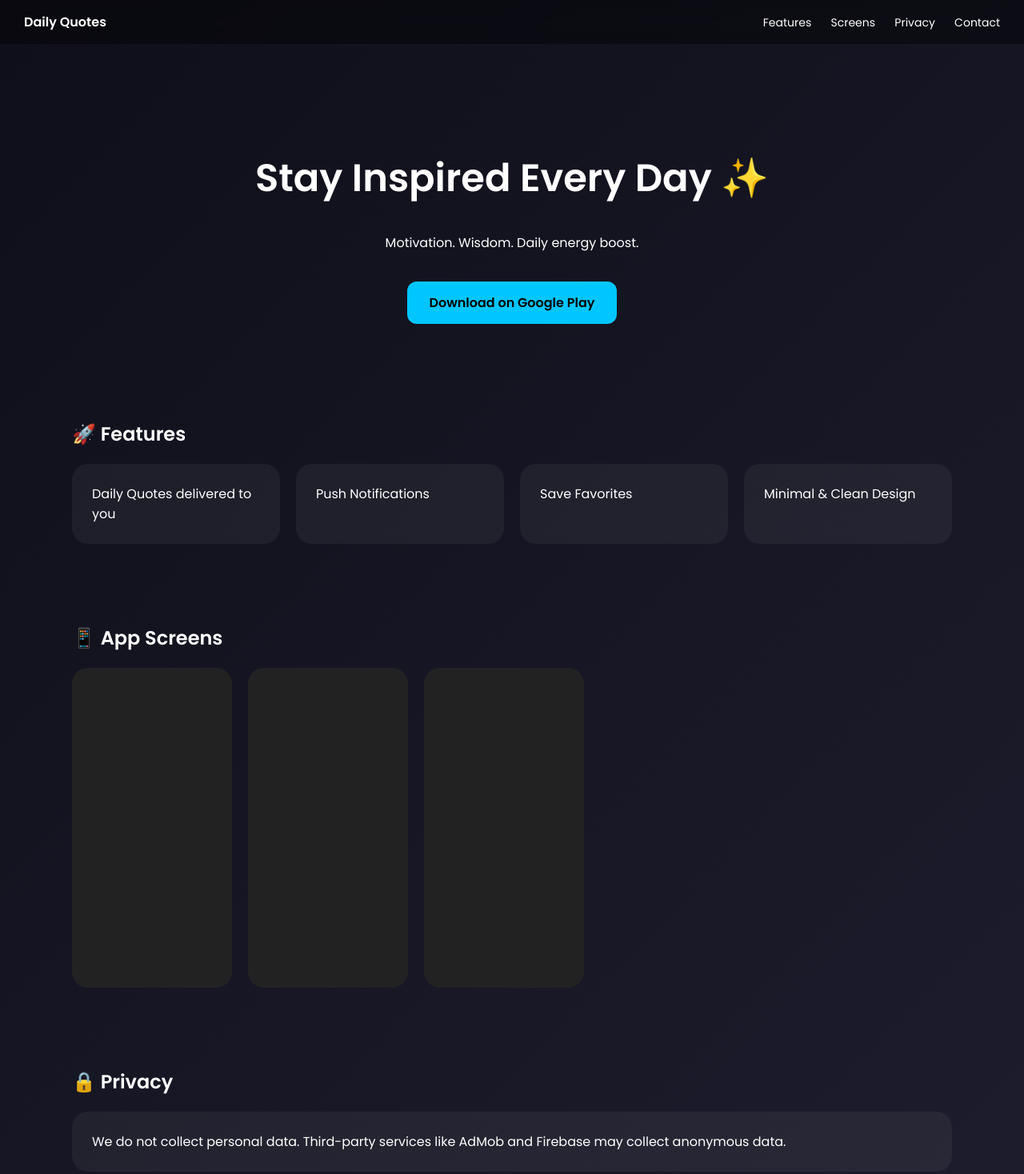
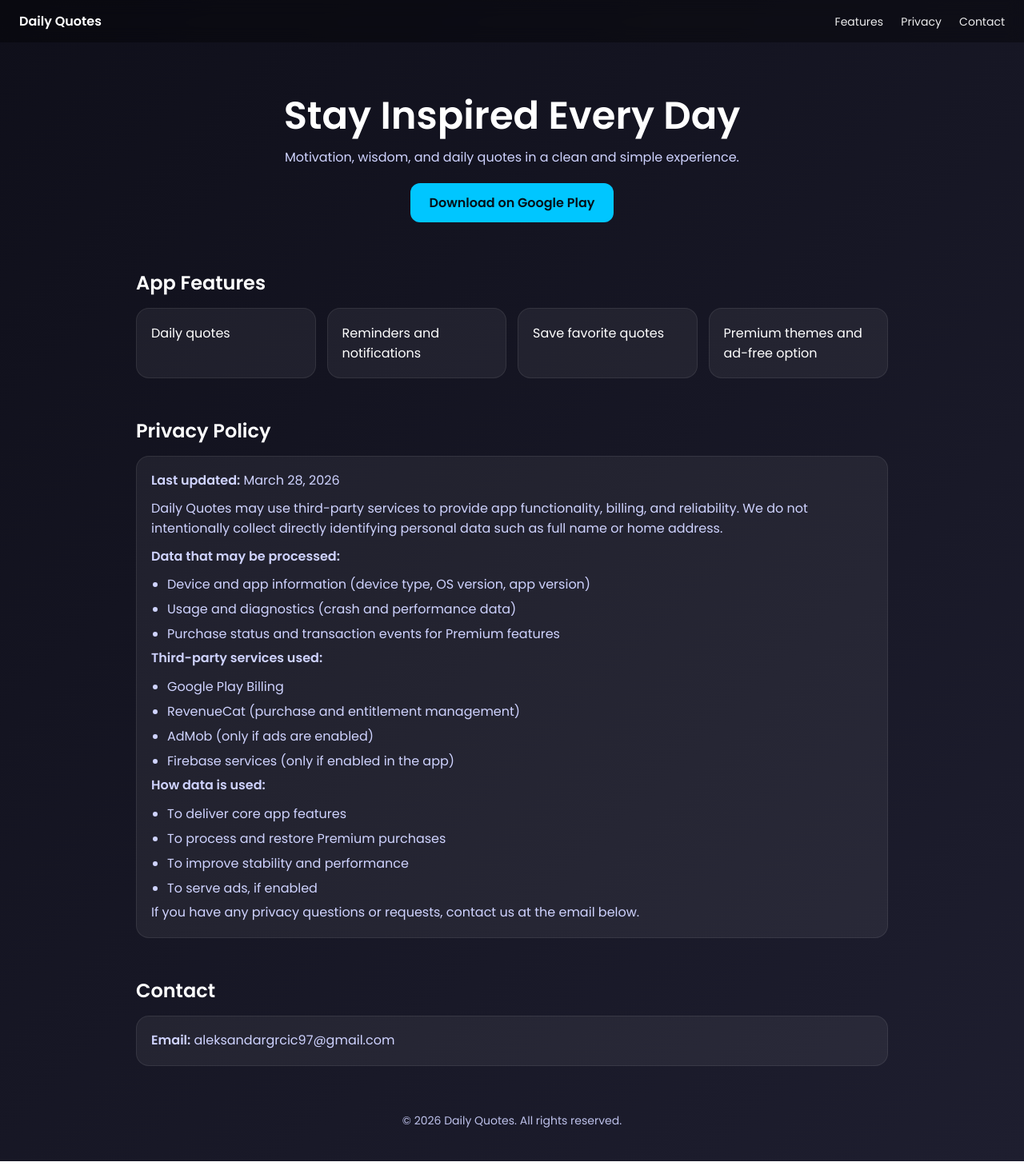
Before and after one commit to aleksandargrcic97/privacy-policy, a plain HTML site: page index.html in a window 1280 px wide. Shown: the top 1468 px of the page at 80% size. Drawn offline with Linux system fonts and the light colour scheme.

Commit message:
Update title and enhance privacy policy section

```diff
--- a/index.html
+++ b/index.html
@@ -3,149 +3,212 @@
 <head>
 <meta charset="UTF-8">
 <meta name="viewport" content="width=device-width, initial-scale=1.0">
-<title>Daily Quotes</title>
+<title>Daily Quotes - Privacy Policy</title>
 <link href="https://fonts.googleapis.com/css2?family=Poppins:wght@300;400;600&display=swap" rel="stylesheet">
+<style>
+:root {
+    --bg-1: #0f0f1a;
+    --bg-2: #1e1e2f;
+    --card: rgba(255, 255, 255, 0.06);
+    --text: #ffffff;
+    --muted: #cfd3ff;
+    --accent: #00c6ff;
+}
 
-<style>
+* {
+    box-sizing: border-box;
+}
+
 body {
     margin: 0;
-    font-family: 'Poppins', sans-serif;
-    background: linear-gradient(135deg, #0f0f1a, #1e1e2f);
-    color: white;
+    font-family: "Poppins", sans-serif;
+    background: linear-gradient(135deg, var(--bg-1), var(--bg-2));
+    color: var(--text);
 }
 
 nav {
     position: sticky;
     top: 0;
-    background: rgba(0,0,0,0.4);
+    z-index: 10;
+    background: rgba(0, 0, 0, 0.35);
     backdrop-filter: blur(10px);
-    padding: 15px 30px;
+    padding: 14px 24px;
     display: flex;
     justify-content: space-between;
+    align-items: center;
 }
 
 nav a {
-    color: white;
+    color: var(--text);
     text-decoration: none;
-    margin-left: 20px;
+    margin-left: 18px;
     font-size: 14px;
+    opacity: 0.92;
 }
 
 header {
     text-align: center;
-    padding: 100px 20px 60px;
+    padding: 64px 20px 34px;
 }
 
 header h1 {
-    font-size: 48px;
+    margin: 0;
+    font-size: clamp(30px, 5vw, 48px);
+    line-height: 1.15;
+}
+
+header p {
+    margin: 12px auto 0;
+    max-width: 760px;
+    color: var(--muted);
 }
 
 .btn {
     display: inline-block;
     margin-top: 20px;
-    padding: 14px 28px;
+    padding: 12px 24px;
     border-radius: 12px;
-    background: #00c6ff;
-    color: black;
+    background: var(--accent);
+    color: #04111a;
     text-decoration: none;
     font-weight: 600;
 }
 
 .section {
-    max-width: 1100px;
-    margin: auto;
-    padding: 40px 20px;
+    max-width: 980px;
+    margin: 0 auto;
+    padding: 24px 20px;
+}
+
+.section h2 {
+    margin: 0 0 14px;
+    font-size: 24px;
 }
 
 .grid {
     display: grid;
-    grid-template-columns: repeat(auto-fit, minmax(250px, 1fr));
-    gap: 20px;
+    grid-template-columns: repeat(auto-fit, minmax(220px, 1fr));
+    gap: 14px;
 }
 
 .card {
-    background: rgba(255,255,255,0.05);
-    padding: 25px;
-    border-radius: 20px;
-    transition: 0.3s;
+    background: var(--card);
+    border: 1px solid rgba(255, 255, 255, 0.08);
+    padding: 18px;
+    border-radius: 16px;
 }
 
-.card:hover {
-    transform: translateY(-5px);
+.card p {
+    margin: 0 0 10px;
+    color: var(--muted);
+    line-height: 1.55;
 }
 
-.screenshots {
-    display: flex;
-    gap: 20px;
-    overflow-x: auto;
+.card p:last-child {
+    margin-bottom: 0;
 }
 
-.screenshot {
-    width: 200px;
-    height: 400px;
-    background: #222;
-    border-radius: 20px;
+ul {
+    margin: 8px 0 0;
+    padding-left: 20px;
+}
+
+li {
+    margin: 6px 0;
+    color: var(--muted);
 }
 
 footer {
     text-align: center;
-    padding: 40px;
-    opacity: 0.6;
+    padding: 34px 20px 40px;
+    color: var(--muted);
+    font-size: 14px;
+    opacity: 0.9;
+}
+
+@media (max-width: 720px) {
+    nav {
+        padding: 12px 14px;
+    }
+
+    nav a {
+        margin-left: 12px;
+        font-size: 13px;
+    }
 }
 </style>
 </head>
-
 <body>
 
 <nav>
     <div><strong>Daily Quotes</strong></div>
     <div>
         <a href="#features">Features</a>
-        <a href="#screens">Screens</a>
         <a href="#privacy">Privacy</a>
         <a href="#contact">Contact</a>
     </div>
 </nav>
 
 <header>
-    <h1>Stay Inspired Every Day ✨</h1>
-    <p>Motivation. Wisdom. Daily energy boost.</p>
+    <h1>Stay Inspired Every Day</h1>
+    <p>Motivation, wisdom, and daily quotes in a clean and simple experience.</p>
     <a href="#" class="btn">Download on Google Play</a>
 </header>
 
-<div class="section" id="features">
-    <h2>🚀 Features</h2>
+<section class="section" id="features">
+    <h2>App Features</h2>
     <div class="grid">
-        <div class="card">Daily Quotes delivered to you</div>
-        <div class="card">Push Notifications</div>
-        <div class="card">Save Favorites</div>
-        <div class="card">Minimal & Clean Design</div>
+        <div class="card">Daily quotes</div>
+        <div class="card">Reminders and notifications</div>
+        <div class="card">Save favorite quotes</div>
+        <div class="card">Premium themes and ad-free option</div>
     </div>
-</div>
+</section>
 
-<div class="section" id="screens">
-    <h2>📱 App Screens</h2>
-    <div class="screenshots">
-        <div class="screenshot"></div>
-        <div class="screenshot"></div>
-        <div class="screenshot"></div>
+<section class="section" id="privacy">
+    <h2>Privacy Policy</h2>
+    <div class="card">
+        <p><strong>Last updated:</strong> March 28, 2026</p>
+        <p>
+            Daily Quotes may use third-party services to provide app functionality,
+            billing, and reliability. We do not intentionally collect directly
+            identifying personal data such as full name or home address.
+        </p>
+        <p><strong>Data that may be processed:</strong></p>
+        <ul>
+            <li>Device and app information (device type, OS version, app version)</li>
+            <li>Usage and diagnostics (crash and performance data)</li>
+            <li>Purchase status and transaction events for Premium features</li>
+        </ul>
+        <p><strong>Third-party services used:</strong></p>
+        <ul>
+            <li>Google Play Billing</li>
+            <li>RevenueCat (purchase and entitlement management)</li>
+            <li>AdMob (only if ads are enabled)</li>
+            <li>Firebase services (only if enabled in the app)</li>
+        </ul>
+        <p><strong>How data is used:</strong></p>
+        <ul>
+            <li>To deliver core app features</li>
+            <li>To process and restore Premium purchases</li>
+            <li>To improve stability and performance</li>
+            <li>To serve ads, if enabled</li>
+        </ul>
+        <p>
+            If you have any privacy questions or requests, contact us at the email below.
+        </p>
     </div>
-</div>
+</section>
 
-<div class="section" id="privacy">
-    <h2>🔒 Privacy</h2>
+<section class="section" id="contact">
+    <h2>Contact</h2>
     <div class="card">
-        We do not collect personal data. Third-party services like AdMob and Firebase may collect anonymous data.
+        <p><strong>Email:</strong> aleksandargrcic97@gmail.com</p>
     </div>
-</div>
-
-<div class="section" id="contact">
-    <h2>📧 Contact</h2>
-    <div class="card">Email: aleksandargrcic97@email.com</div>
-</div>
+</section>
 
 <footer>
-    © 2026 Daily Quotes
+    &copy; 2026 Daily Quotes. All rights reserved.
 </footer>
 
 </body>
```
